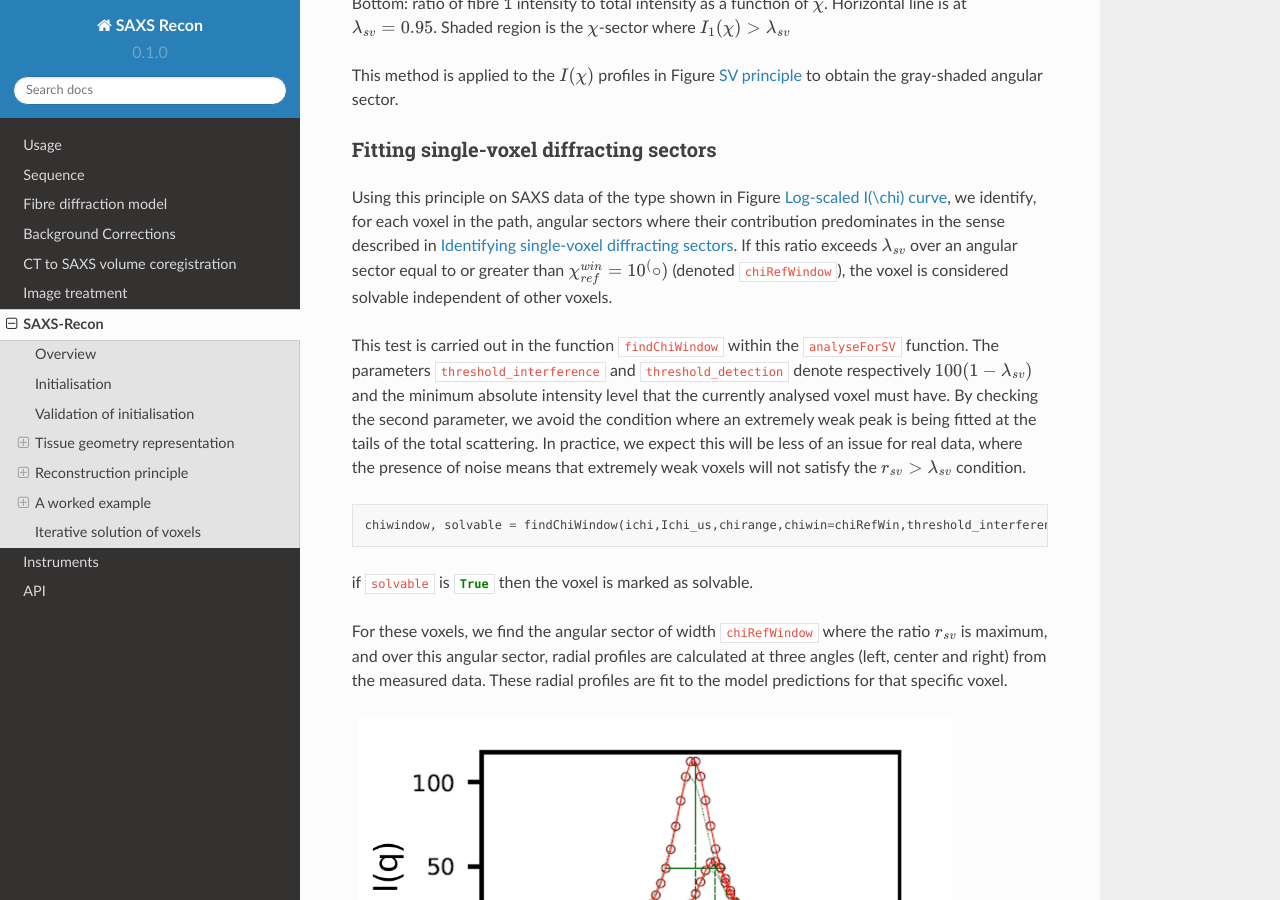
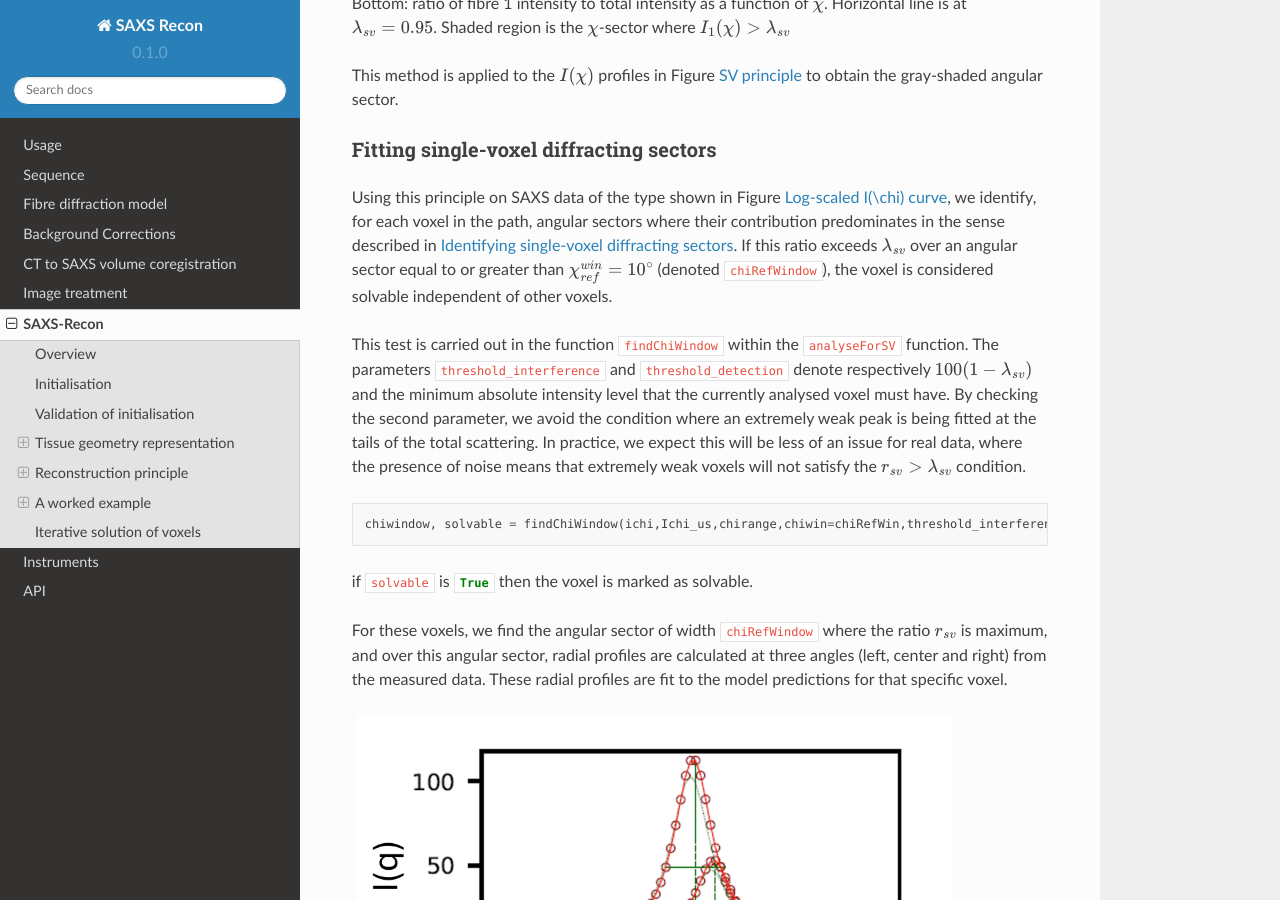
Before and after one commit to himadri111/saxs-docs-tutorial, a Sphinx documentation site: the page built from docs/source/saxsrecon.rst, in a window 1280 px wide and 900 px high, scrolled down 7120 px. Built offline with Sphinx 7.4.7 and the Read the Docs theme 2.0.0, drawn with Linux system fonts in a browser that asks for light colours.

```diff
--- a/docs/source/saxsrecon.rst
+++ b/docs/source/saxsrecon.rst
@@ -177,7 +177,7 @@ This method is applied to the :math:`I(\chi)` profiles in Figure :ref:`svprincip
 Fitting single-voxel diffracting sectors
 ^^^^^^^^^^^^^^^^^^^^^^^^^^^^^^^^^^^^^^^^^^^^^^^^^^^^^^
 
-Using this principle on SAXS data of the type shown in Figure :ref:`logichi`, we identify, for each voxel in the path, angular sectors where their contribution predominates in the sense described in :ref:`singlevoxel`. If this ratio exceeds :math:`\lambda_{sv}` over an angular sector equal to or greater than :math:`\chi_{ref}^{win}= 10^(\circ)` (denoted :python:`chiRefWindow`), the voxel is considered solvable independent of other voxels.
+Using this principle on SAXS data of the type shown in Figure :ref:`logichi`, we identify, for each voxel in the path, angular sectors where their contribution predominates in the sense described in :ref:`singlevoxel`. If this ratio exceeds :math:`\lambda_{sv}` over an angular sector equal to or greater than :math:`\chi_{ref}^{win}= 10^{\circ}` (denoted :python:`chiRefWindow`), the voxel is considered solvable independent of other voxels.
 
 This test is carried out in the function :python:`findChiWindow` within the :python:`analyseForSV` function. The parameters :python:`threshold_interference` and :python:`threshold_detection` denote respectively :math:`100(1-\lambda_{sv})` and the minimum absolute intensity level that the currently analysed voxel must have. By checking the second parameter, we avoid the condition where an extremely weak peak is being fitted at the tails of the total scattering. In practice, we expect this will be less of an issue for real data, where the presence of noise means that extremely weak voxels will not satisfy the :math:`r_{sv}>\lambda_{sv}` condition.
 
```
